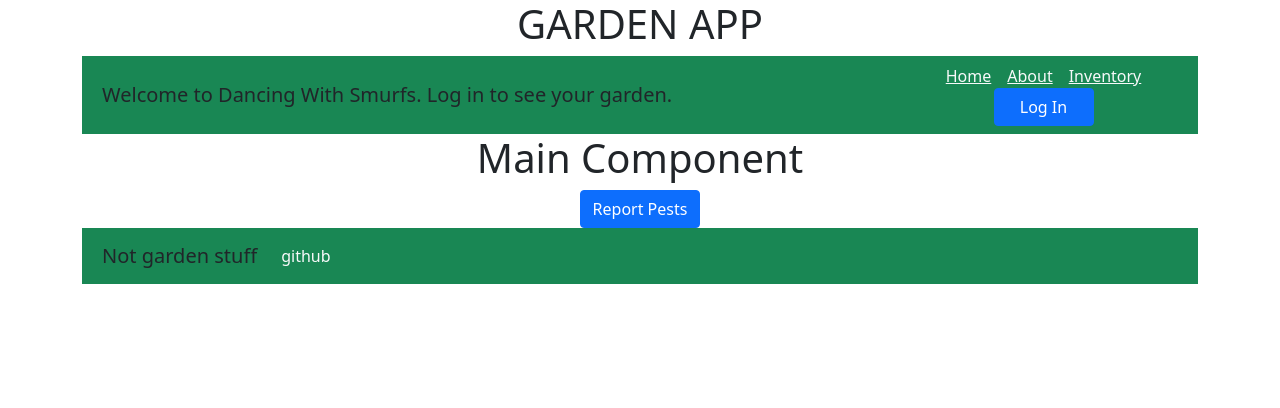
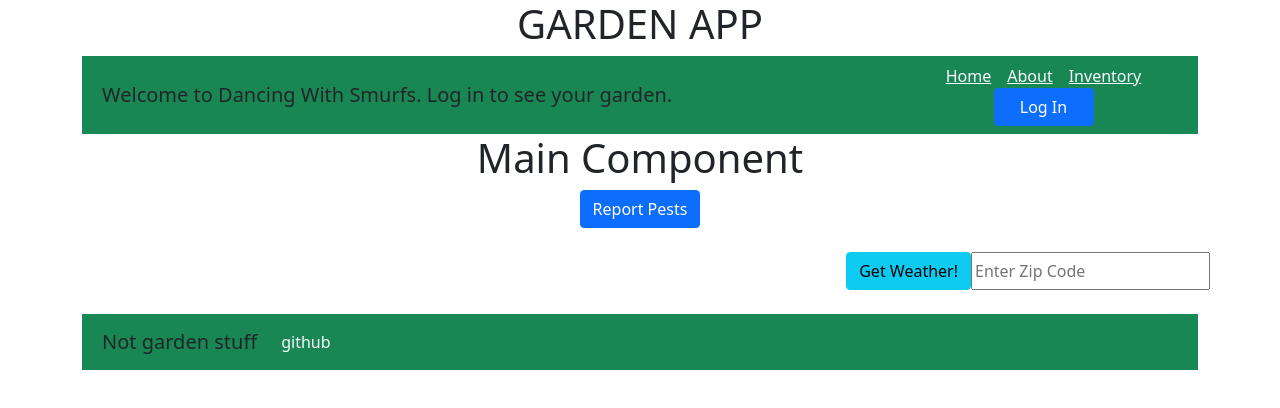
Before and after one commit to CF-301-final-project/Garden-Front-End, a React (Create React App) app: page / in a window 1280 px wide. Shown: the top 408 px of the page. Built offline with nearby package versions, Linux system fonts and the light colour scheme.

Commit message:
weather function working on front end

```diff
--- a/package.json
+++ b/package.json
@@ -7,6 +7,7 @@
     "@testing-library/jest-dom": "^5.15.0",
     "@testing-library/react": "^11.2.7",
     "@testing-library/user-event": "^12.8.3",
+    "axios": "^0.24.0",
     "bootstrap": "^5.1.3",
     "react": "^17.0.2",
     "react-bootstrap": "^2.0.2",
--- a/src/Components/Footer.js
+++ b/src/Components/Footer.js
@@ -1,7 +1,8 @@
 import React from "react";
-import Navbar from "react-bootstrap/NavBar";
+import Navbar from "react-bootstrap/Navbar";
 import Container from "react-bootstrap/Container";
 import Nav from "react-bootstrap/Nav";
+import Button from 'react-bootstrap/Button'
 
 class Footer extends React.Component {
   render() {
--- a/src/Components/Header.js
+++ b/src/Components/Header.js
@@ -1,6 +1,6 @@
 import React from "react";
 import { Link } from "react-router-dom";
-import NavBar from "react-bootstrap/NavBar";
+import NavBar from "react-bootstrap/Navbar";
 import Container from "react-bootstrap/Container";
 import Col from "react-bootstrap/Col";
 import AuthButton from "./AuthButton";
--- a/src/Components/Main.js
+++ b/src/Components/Main.js
@@ -1,6 +1,10 @@
 import React from "react";
 import PestModal from "./Modals/PestModal";
 import PestButton from "./PestButton";
+import Container from "react-bootstrap/esm/Container";
+import Button from 'react-bootstrap/Button'
+import axios from 'axios'
+import Weather from './Weather.js'
 
 class Main extends React.Component {
   constructor(props) {
@@ -8,6 +12,8 @@ class Main extends React.Component {
     this.state = {
       gardenState: {},
       showPestModal: false,
+      zipCode: [],
+      weather: []
     };
   }
 
@@ -19,12 +25,39 @@ class Main extends React.Component {
     this.setState({ showPestModal: !this.state.showPestModal });
   };
 
+  getWeather = async () => {
+    let weatherUrl = `https://api.weatherbit.io/v2.0/forecast/daily?&postal_code=${this.state.zipCode}&units=I&key=${process.env.REACT_APP_WEATHER_API_KEY}`
+
+    try {
+      let weatherData = await axios.get(weatherUrl)
+      let weatherObject = weatherData.data.data
+      this.setState({ weather: weatherObject })
+    }
+    catch (error) {
+      console.log(`there was an error with the weather cell: ${error}`)
+      this.setState({ errorCode: error.message })
+      this.setState({ errorAlert: true })
+
+    };
+  }
+
   render() {
     return (
       <>
         <h1>Main Component</h1>
         <PestModal showModal={this.state.showPestModal} togglePestModal={this.togglePestModal} />
         <PestButton togglePestModal={this.togglePestModal} />
+
+
+        <Container className='d-flex flex-row-reverse m-4' >
+          <input placeholder="Enter Zip Code" onChange={(event) => this.setState({ zipCode: event.target.value })}>
+          </input>
+          <Button variant="info" onClick={this.getWeather} >
+            Get Weather!
+          </Button>
+        </Container>
+
+        <Weather weather={this.state.weather}/>
       </>
     );
   }
--- /dev/null
+++ b/src/Components/Weather.js
@@ -0,0 +1,26 @@
+import React from 'react';
+import Accordion from 'react-bootstrap/Accordion'
+
+
+class Weather extends React.Component {
+
+  render() {
+    console.log(this.props.weather)
+    return (
+      <>
+        {this.props.weather.map((day, idx) => (
+          <Accordion defaultActiveKey={idx} >
+            <Accordion.Item key={idx}>
+              <Accordion.Header>{day.datetime}</Accordion.Header>
+              <Accordion.Body>
+                <h3>{day.weather.description}</h3>
+              </Accordion.Body>
+            </Accordion.Item>
+            </Accordion>
+        ))}
+          </>
+    );
+  }
+}
+
+export default Weather
```
Also changed, not shown: 1 other file (tests, documents, lock files or other folders).
